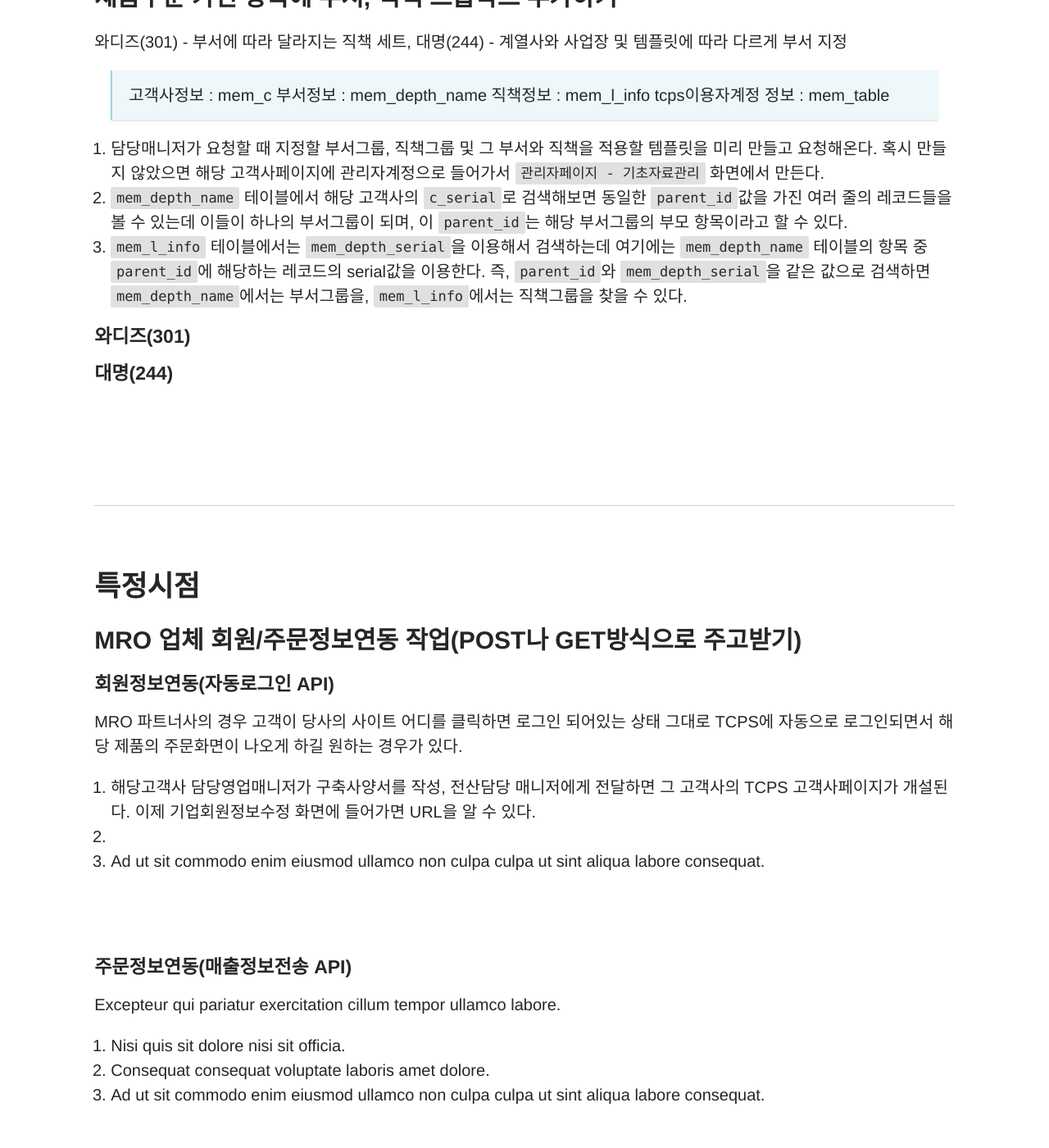
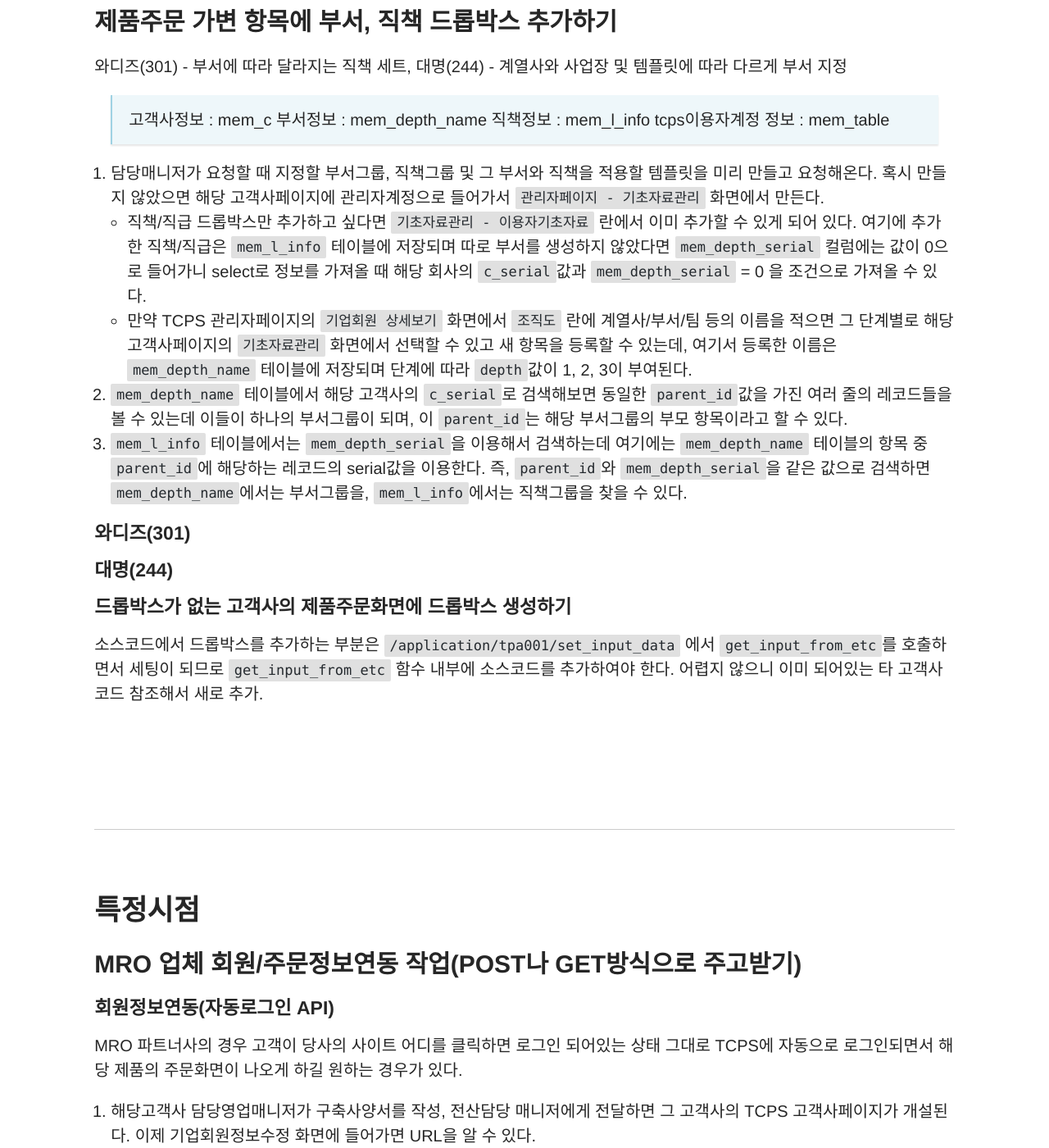
Before and after one commit to fffight88/fffight88.github.io, a Jekyll site: the page built from _jobdetail/tcps-management.md, in a window 1280 px wide and 1400 px high, scrolled down 11436 px. Shown: the whole window at 82% size. Built offline with Jekyll 4.4.1, drawn with Linux system fonts in a browser that asks for light colours; a script that is not in the unit is left out; comment, search, counter and statistics services are not loaded; some of the changed text lies outside the part shown.

Commit message:
jobdetail 내용 추가

```diff
--- a/_jobdetail/tcps-management.md
+++ b/_jobdetail/tcps-management.md
@@ -43,6 +43,7 @@ published: true
 	- [제품주문 가변 항목에 부서, 직책 드롭박스 추가하기](#제품주문-가변-항목에-부서-직책-드롭박스-추가하기)
 		- [와디즈(301)](#와디즈301)
 		- [대명(244)](#대명244)
+		- [드롭박스가 없는 고객사의 제품주문화면에 드롭박스 생성하기](#드롭박스가-없는-고객사의-제품주문화면에-드롭박스-생성하기)
 - [특정시점](#특정시점)
 	- [MRO 업체 회원/주문정보연동 작업(POST나 GET방식으로 주고받기)](#mro-업체-회원주문정보연동-작업post나-get방식으로-주고받기)
 		- [회원정보연동(자동로그인 API)](#회원정보연동자동로그인-api)
@@ -380,6 +381,8 @@ array(
 > tcps이용자계정 정보 : mem_table
 
 1. 담당매니저가 요청할 때 지정할 부서그룹, 직책그룹 및 그 부서와 직책을 적용할 템플릿을 미리 만들고 요청해온다. 혹시 만들지 않았으면 해당 고객사페이지에 관리자계정으로 들어가서 `관리자페이지 - 기초자료관리` 화면에서 만든다.
+	- 직책/직급 드롭박스만 추가하고 싶다면 `기초자료관리 - 이용자기초자료` 란에서 이미 추가할 수 있게 되어 있다. 여기에 추가한 직책/직급은 `mem_l_info` 테이블에 저장되며 따로 부서를 생성하지 않았다면 `mem_depth_serial` 컬럼에는 값이 0으로 들어가니 select로 정보를 가져올 때 해당 회사의 `c_serial`값과 `mem_depth_serial` = 0 을 조건으로 가져올 수 있다.
+	- 만약 TCPS 관리자페이지의 `기업회원 상세보기` 화면에서 `조직도` 란에 계열사/부서/팀 등의 이름을 적으면 그 단계별로 해당 고객사페이지의 `기초자료관리` 화면에서 선택할 수 있고 새 항목을 등록할 수 있는데, 여기서 등록한 이름은 `mem_depth_name` 테이블에 저장되며 단계에 따라 `depth`값이 1, 2, 3이 부여된다.
 2. `mem_depth_name` 테이블에서 해당 고객사의 `c_serial`로 검색해보면 동일한 `parent_id`값을 가진 여러 줄의 레코드들을 볼 수 있는데 이들이 하나의 부서그룹이 되며, 이 `parent_id`는 해당 부서그룹의 부모 항목이라고 할 수 있다.
 3. `mem_l_info` 테이블에서는 `mem_depth_serial`을 이용해서 검색하는데 여기에는 `mem_depth_name` 테이블의 항목 중 `parent_id`에 해당하는 레코드의 serial값을 이용한다. 즉, `parent_id`와 `mem_depth_serial`을 같은 값으로 검색하면 `mem_depth_name`에서는 부서그룹을, `mem_l_info`에서는 직책그룹을 찾을 수 있다.
 
@@ -388,6 +391,11 @@ array(
 
 
 #### 대명(244)
+
+
+#### 드롭박스가 없는 고객사의 제품주문화면에 드롭박스 생성하기
+
+소스코드에서 드롭박스를 추가하는 부분은 `/application/tpa001/set_input_data` 에서 `get_input_from_etc`를 호출하면서 세팅이 되므로 `get_input_from_etc` 함수 내부에 소스코드를 추가하여야 한다. 어렵지 않으니 이미 되어있는 타 고객사 코드 참조해서 새로 추가.
 
 <br>
 <br>
```
